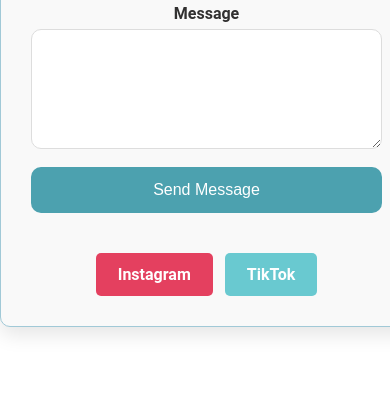
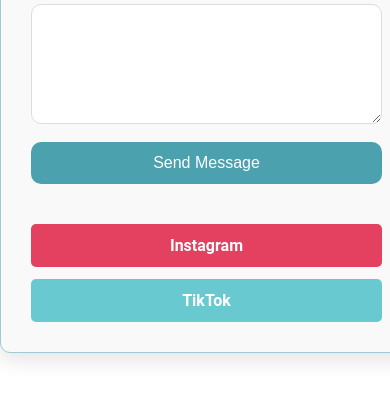
Before and after one commit to jimmyc803/riddlemethis, a plain HTML site: page contactUs.html in a window 390 px wide. Shown: the part 430-830 px from the top of the page. Drawn offline with Linux system fonts and the light colour scheme.

Commit message:
Update contact.css

```diff
--- a/css/contact.css
+++ b/css/contact.css
@@ -158,3 +158,21 @@
 .tiktok:hover {
     background-color: #25A9B7; /* Darker TikTok color on hover */
 }
+
+/* Mobile adjustments */
+@media (max-width: 600px) {
+    /* Adjust the contact form container width */
+    .contact-container {
+        max-width: 400px;
+    }
+
+    /* Adjust the button size */
+    button {
+        padding: 12px 16px;
+    }
+
+    /* Stack the social media buttons vertically on small screens */
+    .social-buttons {
+        flex-direction: column;
+    }
+}
```
